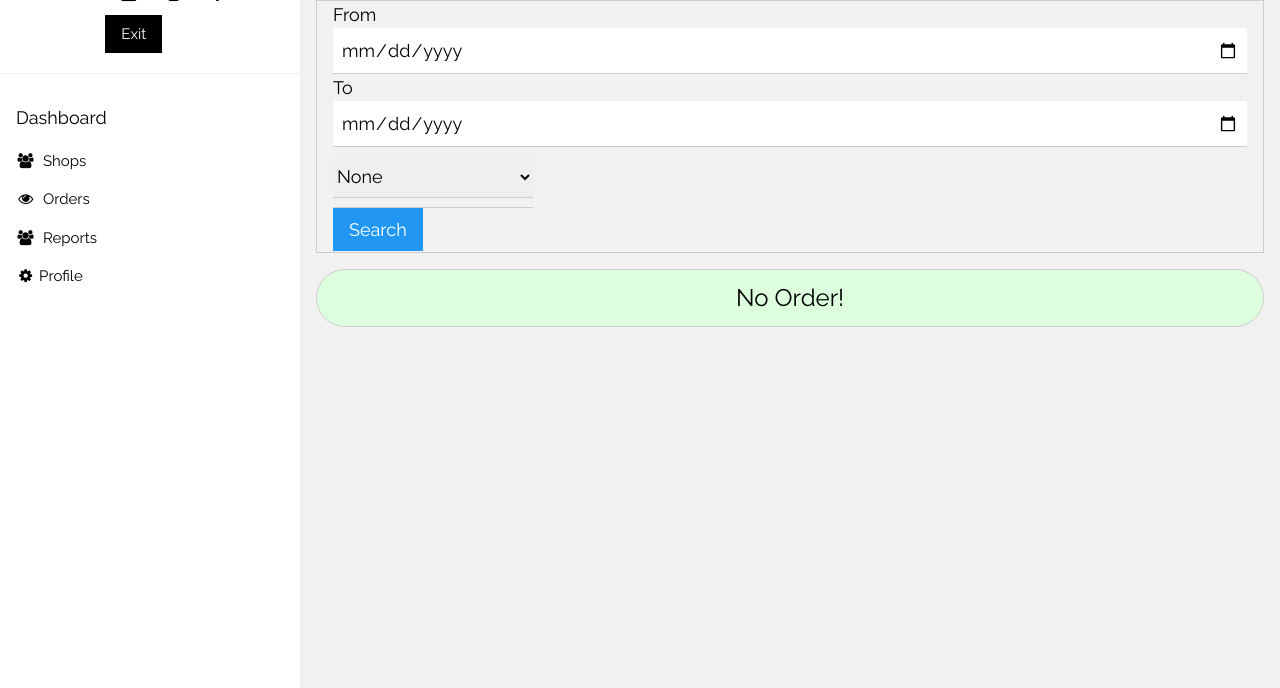
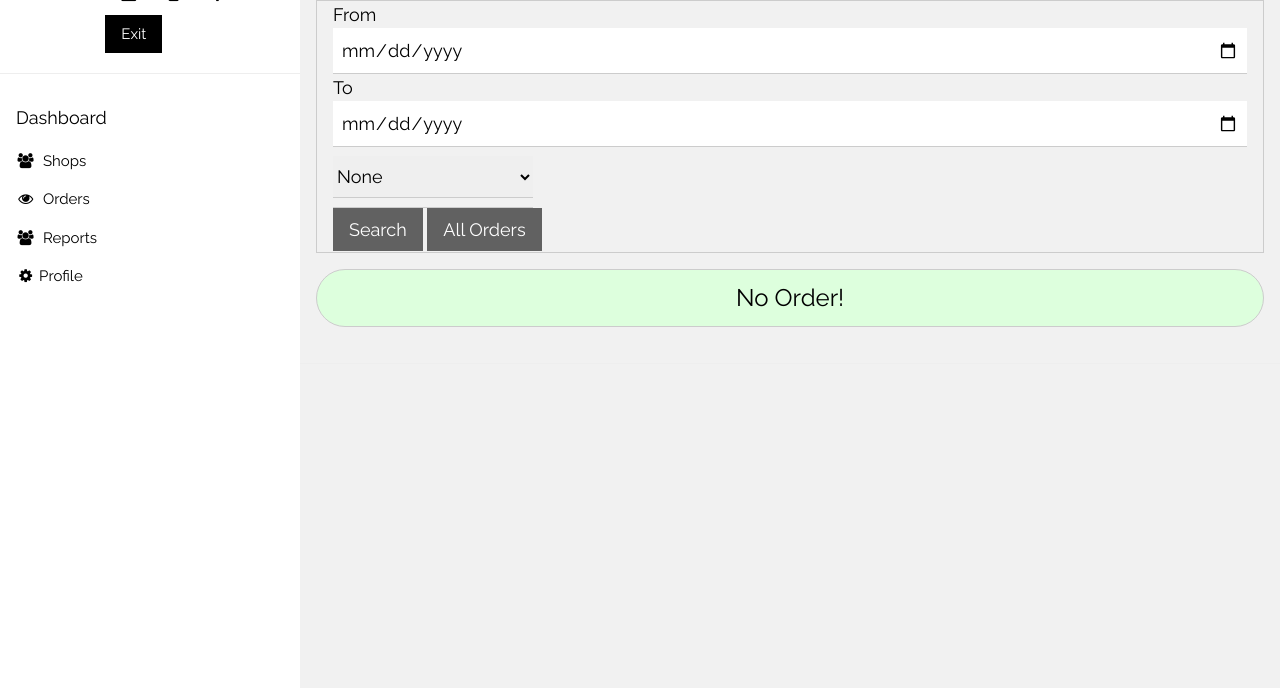
Before and after one commit to faridhash26/Maktab_Final_project, a Django app: template ecommerce/templates/adminshop/pages/orders_list.html in a window 1280 px wide. Shown: the part 112-800 px from the top of the page. Run offline with Django 4.2, Linux system fonts and the light colour scheme; the template is opened without the code that fills it, so the values that code supplies are empty.

Commit message:
final editing the template of faz2

```diff
--- a/ecommerce/templates/adminshop/pages/orders_list.html
+++ b/ecommerce/templates/adminshop/pages/orders_list.html
@@ -29,7 +29,8 @@
             <option value="CN">Cancel</option>
           </select>
         </div>
-        <button class="w3-btn w3-blue">Search</button>
+        <button class="w3-button w3-dark-grey">Search</button>
+        <a href="{% url 'orders:the_orders' %}" class="w3-button w3-dark-grey">All Orders</a>
         </form>
 
       </div>
```
